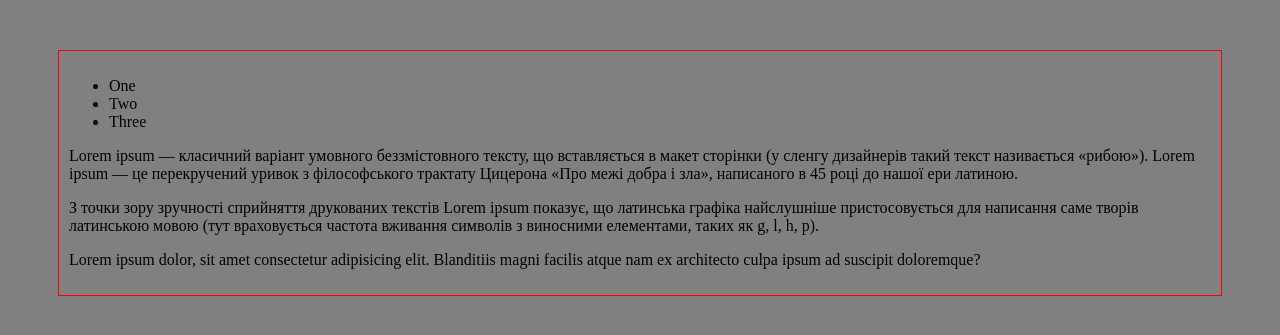
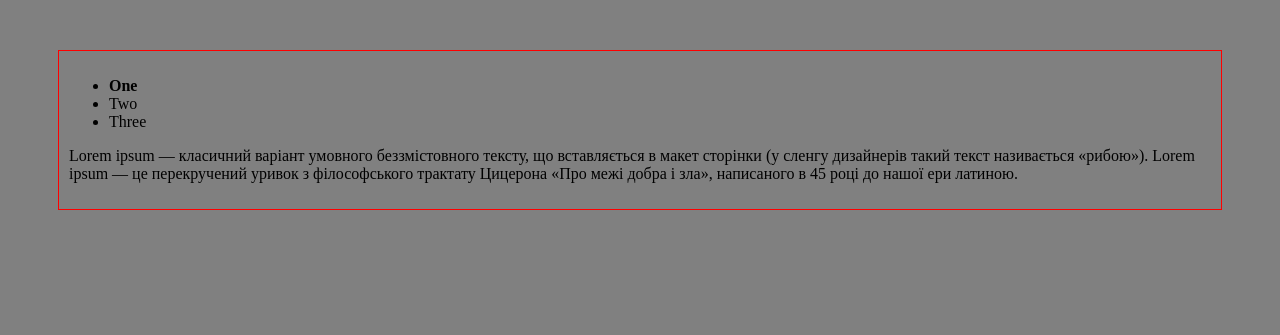
Before and after one commit to RamzesLys/ItGid-JS, a PHP site: page / in a window 1280 px wide. Shown: the top 335 px of the page. Run offline with PHP 8.4, Linux system fonts and the light colour scheme.

Commit message:
Lesson 8-2

```diff
--- a/Lesson 8-2 (Tabs)/index.html
+++ b/Lesson 8-2 (Tabs)/index.html
@@ -10,11 +10,11 @@
 <body>
   <div class="tabs">
     <ul>
-      <li class="tab">One</li>
-      <li class="tab">Two</li>
-      <li class="tab">Three</li>
+      <li class="tab active" data="1">One</li>
+      <li class="tab" data="2">Two</li>
+      <li class="tab" data="3">Three</li>
     </ul>
-    <div class="tab-body">
+    <div class="tab-body" data="1">
       <p>Lorem ipsum — класичний варіант умовного
         беззмістовного тексту, що вставляється в
         макет сторінки (у сленгу дизайнерів такий
@@ -24,7 +24,7 @@
         написаного в 45 році до нашої ери латиною.
       </p>
     </div>
-    <div class="tab-body">
+    <div class="tab-body" data="2">
       <p>З точки зору зручності сприйняття друкованих
         текстів Lorem ipsum показує, що латинська
         графіка найслушніше пристосовується для
@@ -33,7 +33,7 @@
         з виносними елементами, таких як g, l, h, p).
       </p>
     </div>
-    <div class="tab-body">
+    <div class="tab-body" data="3">
       <p>Lorem ipsum dolor, sit amet consectetur
         adipisicing elit. Blanditiis magni facilis
         atque nam ex architecto culpa ipsum ad
--- a/Lesson 8-2 (Tabs)/script.js
+++ b/Lesson 8-2 (Tabs)/script.js
@@ -1 +1,8 @@
-console.log('Hi');
+const init = () => {
+ let tabBody = document.querySelectorAll('.tab-body');
+ for (let i = 1; i < tabBody.length; i++) {
+  tabBody[i].style.display = "none"
+ }
+}
+
+init()
--- a/Lesson 8-2 (Tabs)/style.css
+++ b/Lesson 8-2 (Tabs)/style.css
@@ -7,3 +7,7 @@ body {
   padding: 10px;
   margin: 50px;
 }
+
+.active {
+  font-weight: bold;
+}
```
